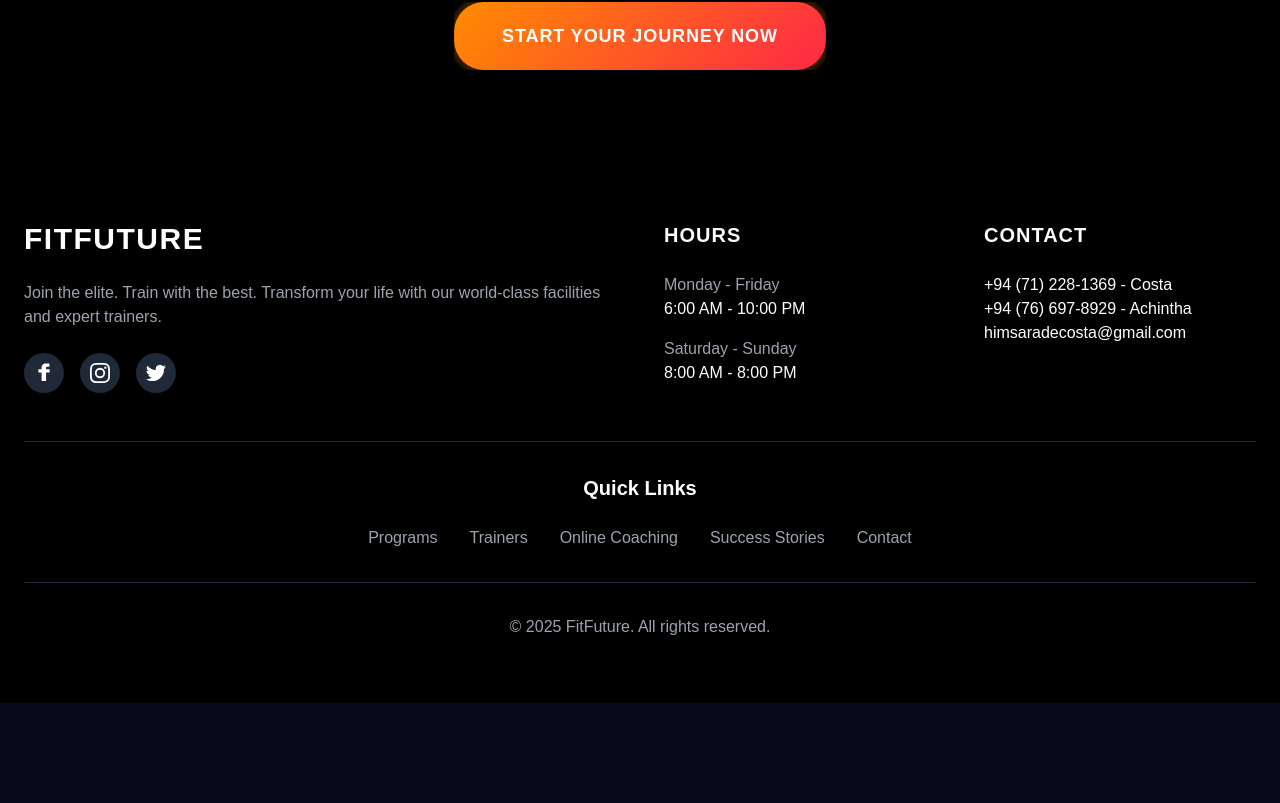
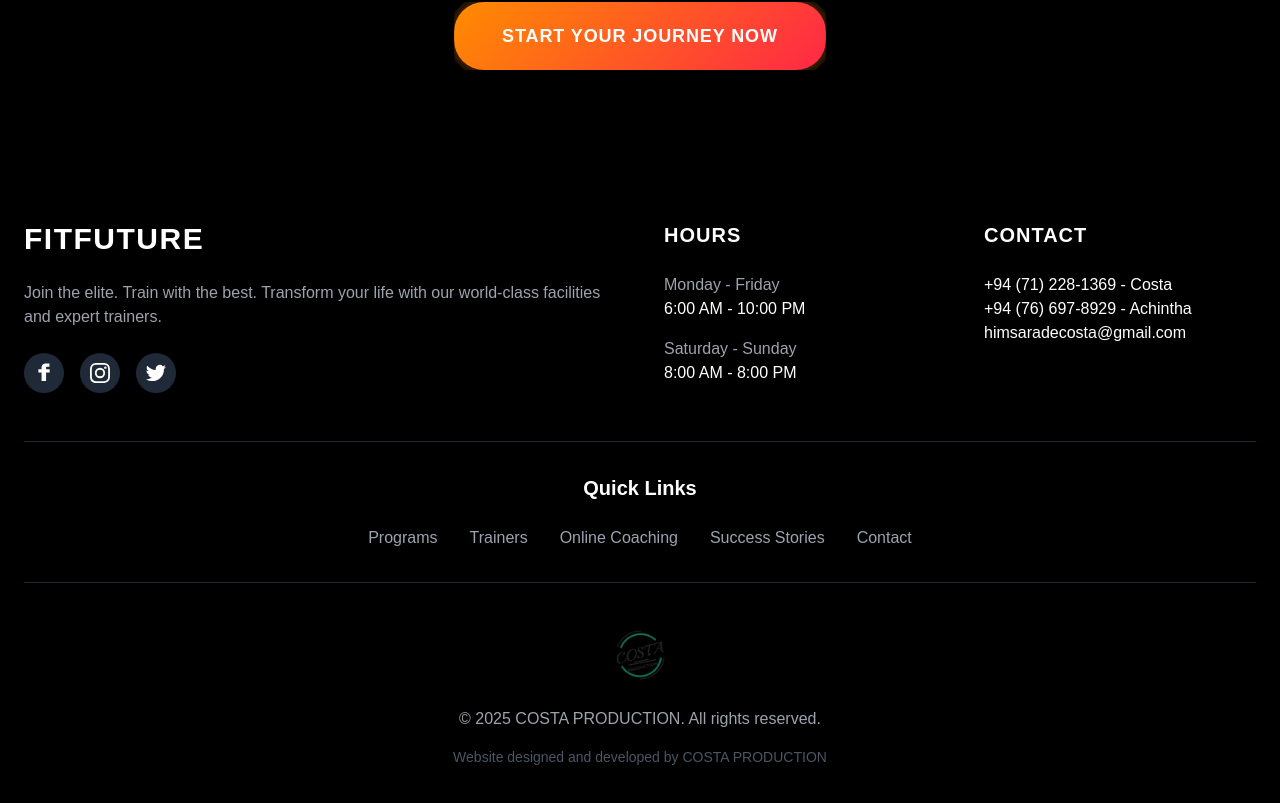
Before and after one commit to costa-tech/GYM-TRAINER-WEBSITE, a React (Vite) app: page /online-coaching in a window 1280 px wide. Shown: the part 2203-3006 px from the top of the page. Before the commit the page ends 2906 px from the top, so only its background shows below. Built offline with nearby package versions, Linux system fonts and the light colour scheme.

Commit message:
feat: update footer to include Costa Production logo and copyright information

```diff
--- a/src/components/Footer.jsx
+++ b/src/components/Footer.jsx
@@ -55,8 +55,21 @@ const Footer = () => {
           </div>
         </div>
 
-        <div className="mt-8 pt-8 border-t border-gray-800 text-center text-gray-400">
-          <p>&copy; {new Date().getFullYear()} FitFuture. All rights reserved.</p>
+        {/* Costa Production Copyright Section */}
+        <div className="mt-8 pt-8 border-t border-gray-800 text-center">
+          <div className="flex flex-col items-center justify-center mb-4">
+            <img
+              src="/images/costaproduction.png"
+              alt="Costa Production Logo"
+              className="h-20 mb-3" // Increased from h-12 to h-20 and mb-2 to mb-3
+            />
+            <p className="text-gray-400">
+              &copy; {new Date().getFullYear()} COSTA PRODUCTION. All rights reserved.
+            </p>
+          </div>
+          <p className="text-sm text-gray-600 mt-2">
+            Website designed and developed by COSTA PRODUCTION
+          </p>
         </div>
       </div>
     </footer>
```
Also changed, not shown: public/images/costaproduction.png (added).
